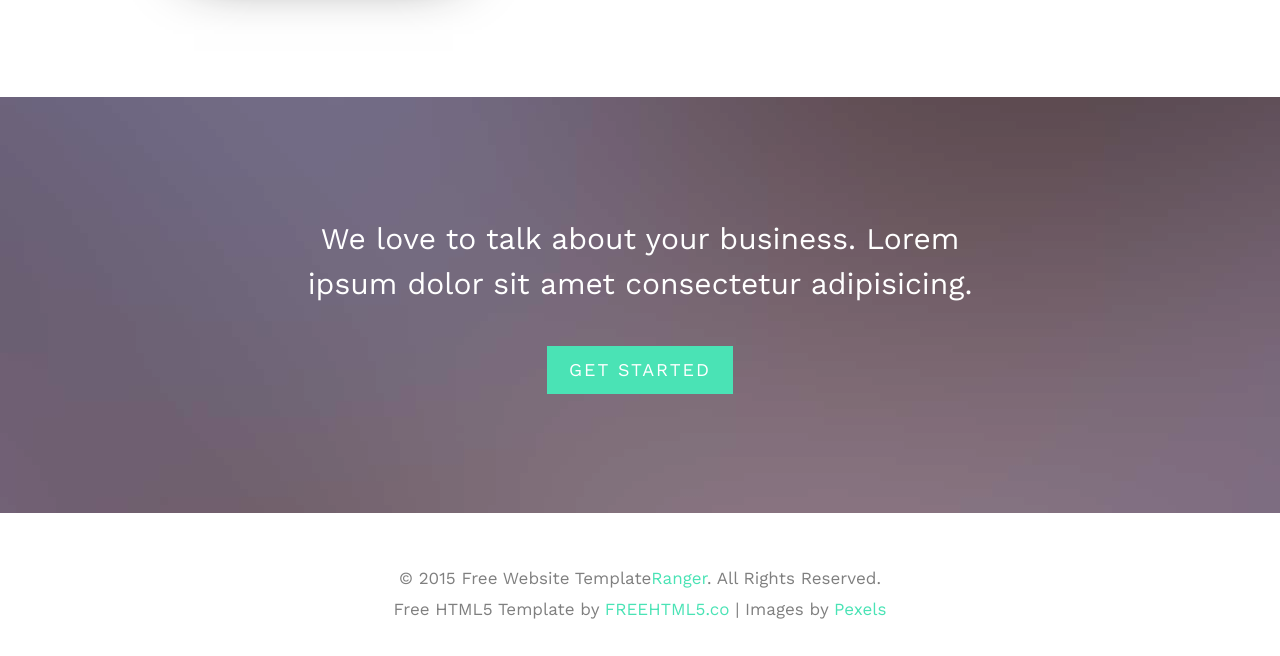
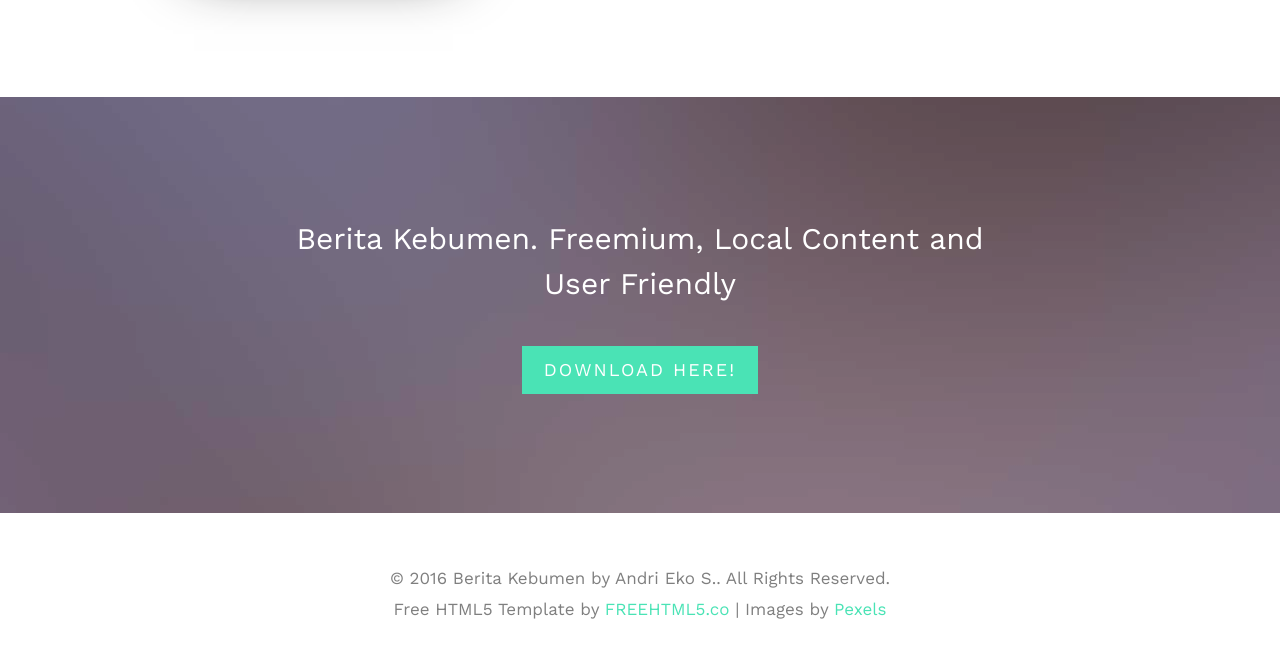
Before and after one commit to Andriekos/bkweb, a plain HTML site: page index.html in a window 1280 px wide. Shown: the part 4457-5113 px from the top of the page. Drawn offline with nearby package versions, Linux system fonts and the light colour scheme; files whose address does not match are found by name.

Commit message:
Update index.html

```diff
--- a/index.html
+++ b/index.html
@@ -260,8 +260,8 @@
 		<div class="overlay"></div>
 		<div class="container">
 			<div class="col-md-8 col-md-offset-2 text-center">
-				<h3>We love to talk about your business. Lorem ipsum dolor sit amet consectetur adipisicing. </h3>
-				<p><a href="#" class="btn btn-primary btn-outline btn-lg">Get started</a></p>
+				<h3>Berita Kebumen. Freemium, Local Content and User Friendly</h3>
+				<p><a href="https://drive.google.com/file/d/0B9vN_QC462aheUtTYjUyTTB3TE0" class="btn btn-primary btn-outline btn-lg">Download Here!</a></p>
 			</div>
 		</div>
 	</div>
@@ -270,7 +270,7 @@
 		<div class="container">
 			<div class="row row-bottom-padded-sm">
 				<div class="col-md-12">
-					<p class="copyright text-center">&copy; 2015 Free Website Template<a href="index.html">Ranger</a>. All Rights Reserved. <br> Free HTML5 Template by <a href="http://freehtml5.co/" target="_blank">FREEHTML5.co</a> | Images by <a href="http://pexels.com/" target="_blank">Pexels</a></p>
+					<p class="copyright text-center">&copy; 2016 Berita Kebumen by Andri Eko S.</a>. All Rights Reserved. <br> Free HTML5 Template by <a href="http://freehtml5.co/" target="_blank">FREEHTML5.co</a> | Images by <a href="http://pexels.com/" target="_blank">Pexels</a></p>
 				</div>
 			</div>
 			<div class="row">
```
